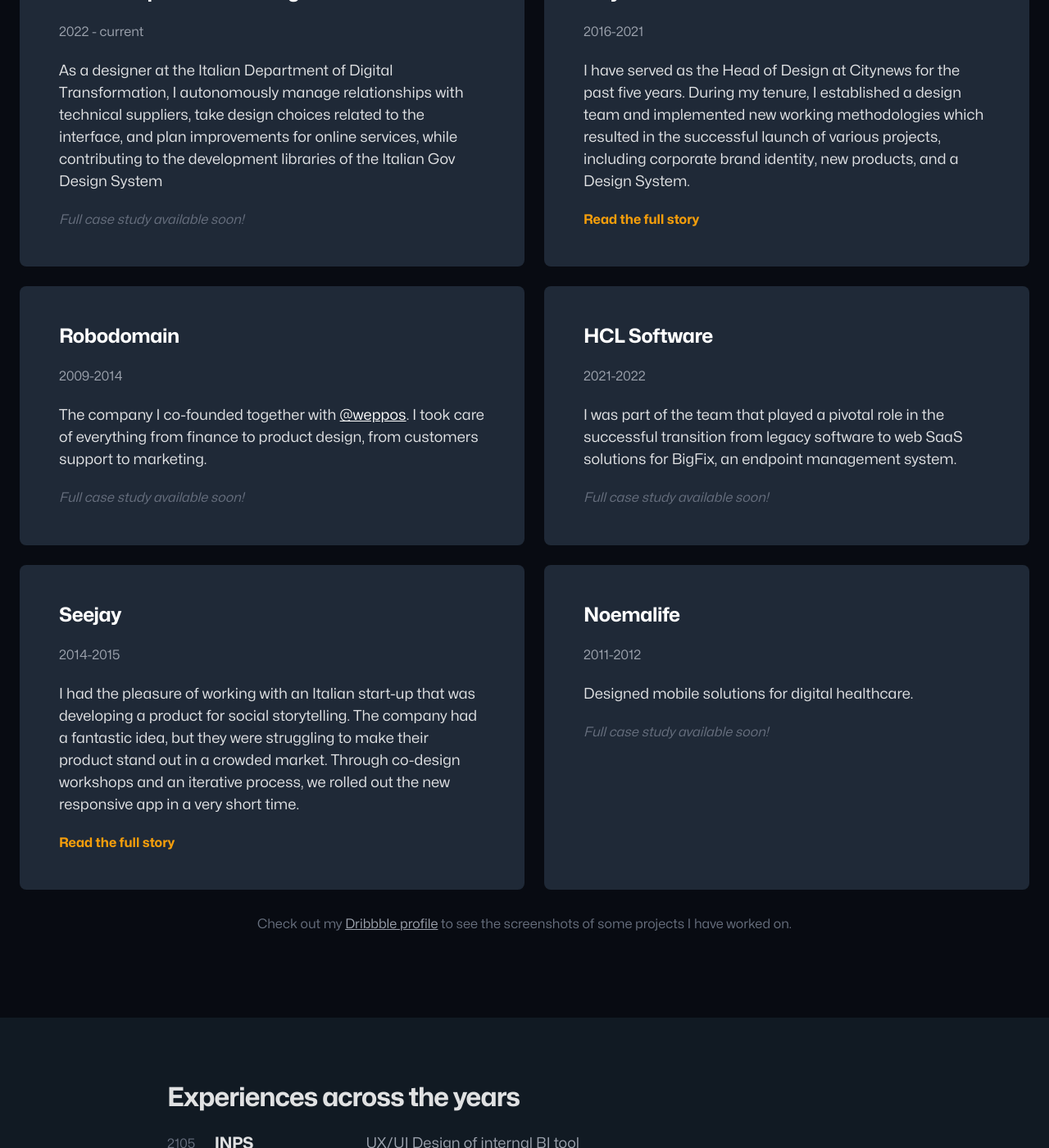
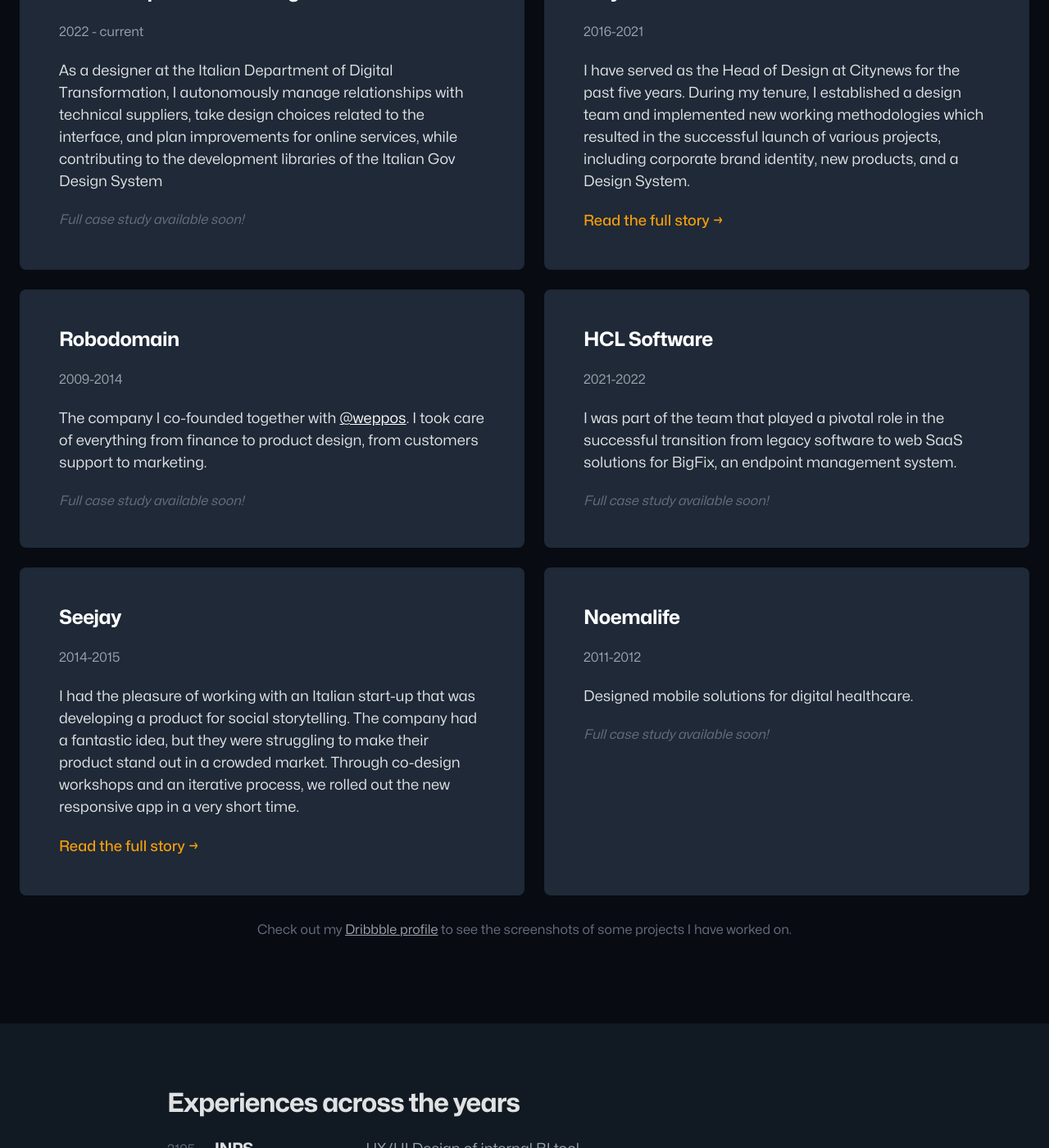
Before and after one commit to zetareticoli/fi, a Jekyll site: the page built from work.html, in a window 1280 px wide and 1400 px high, scrolled down 693 px. Shown: the whole window at 82% size. Built offline with Jekyll 4.4.1, drawn with Linux system fonts in a browser that asks for light colours.

Commit message:
Coherent links

```diff
--- a/_data/projects.yml
+++ b/_data/projects.yml
@@ -7,7 +7,7 @@
   year: 2016-2021
   description: I have served as the Head of Design at Citynews for the past five years. During my tenure, I established a design team and implemented new working methodologies which resulted in the successful launch of various projects, including corporate brand identity, new products, and a Design System.
   link:
-    title: <strong>Read the full story</strong>
+    title: <span class="text-emphasis">Read the full story →</span>
     url: /2021/04/28/leaving-citynews/
 - title: Robodomain
   slug: robodomain
@@ -22,7 +22,7 @@
   year: 2014-2015
   description: I had the pleasure of working with an Italian start-up that was developing a product for social storytelling. The company had a fantastic idea, but they were struggling to make their product stand out in a crowded market. Through co-design workshops and an iterative process, we rolled out the new responsive app in a very short time.
   link:
-    title: <strong>Read the full story</strong>
+    title: <span class="text-emphasis">Read the full story →</span>
     url: /2015/07/22/seejay-redesign/
 - title: Noemalife
   slug: seejay
```
Also changed, not shown: index.html (+2 -2 lines).
